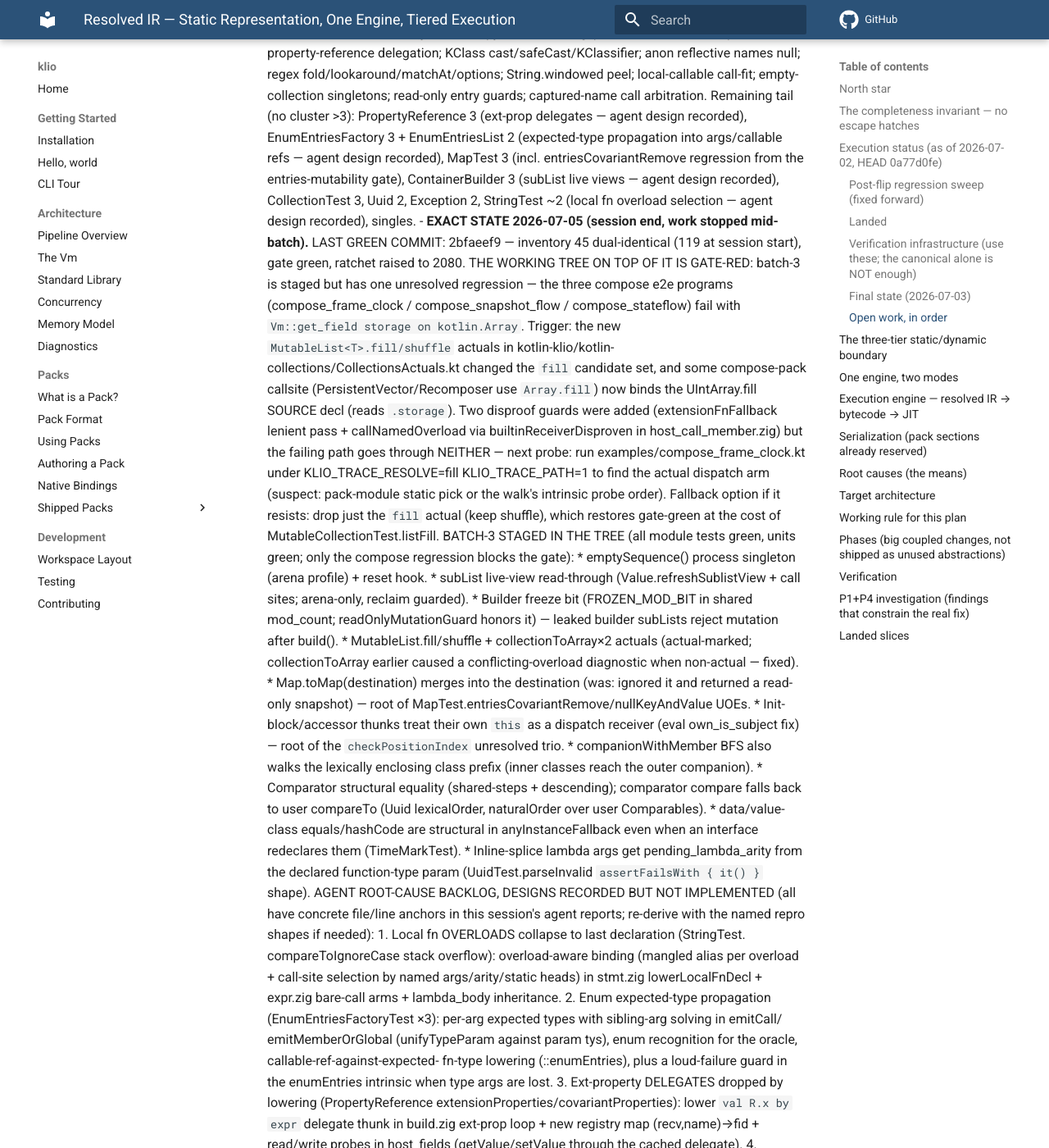
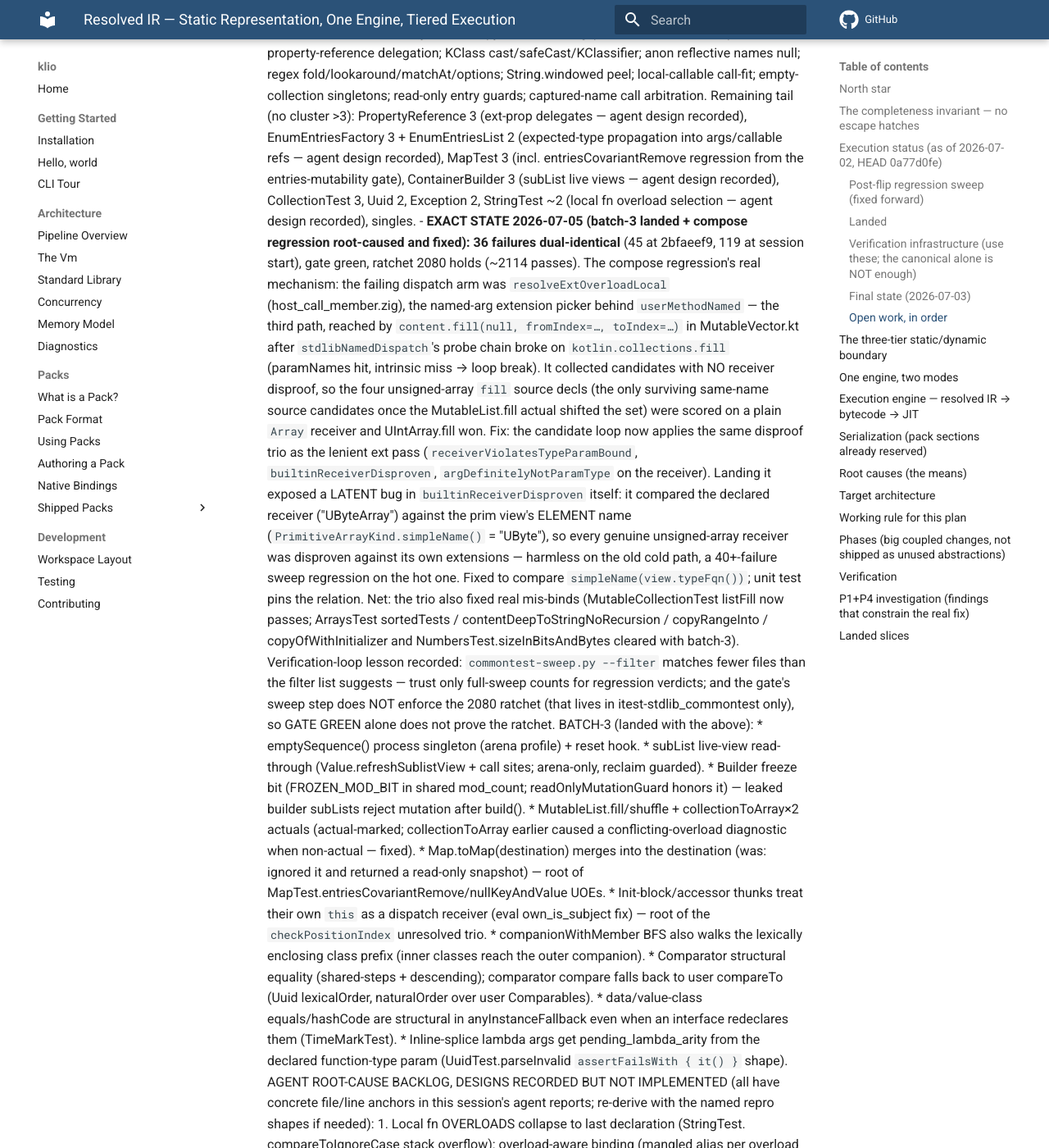
Before and after one commit to DrewCarlson/klio, an MkDocs documentation site: the page built from docs/resolution-unification-plan.md, in a window 1280 px wide and 1400 px high, scrolled down 10831 px. Shown: the whole window at 82% size. Built offline with MkDocs 1.6.1 and Material for MkDocs 9.7.7, drawn with Linux system fonts in a browser that asks for light colours; comment, search, counter and statistics services are not loaded; some of the changed text lies outside the part shown.

Commit message:
dispatch: receiver disproof in the named-arg extension picker
resolveExtOverloadLocal collected same-name extension candidates with no
receiver check, so a candidate whose declared receiver definitely excludes
the runtime receiver could win on argument score alone (UIntArray.fill
bound a plain Array receiver from MutableVector.fill(null, fromIndex=...,
toIndex=...) and read .storage). Apply the lenient ext pass's disproof
trio at candidate collection.

Landing it exposed a latent bug in builtinReceiverDisproven: it compared
the declared receiver against the prim view's ELEMENT name (UByte), never
the array name (UByteArray), disproving every genuine unsigned-array
receiver against its own extensions. Compare simpleName(view.typeFqn())
instead; a unit test pins the relation.

Fixes the three compose e2e programs; stdlib commontest failures drop
45 -> 36 dual-identical (listFill, sortedTests, contentDeepToString,
copyRangeInto, copyOfWithInitializer, sizeInBitsAndBytes cleared).

```diff
--- a/docs/resolution-unification-plan.md
+++ b/docs/resolution-unification-plan.md
@@ -520,29 +520,43 @@ Every phase of this plan is landed or boundary-recorded; nothing remains open.
         gate), ContainerBuilder 3 (subList live views — agent design
         recorded), CollectionTest 3, Uuid 2, Exception 2, StringTest ~2
         (local fn overload selection — agent design recorded), singles.
-      - **EXACT STATE 2026-07-05 (session end, work stopped mid-batch).**
-        LAST GREEN COMMIT: 2bfaeef9 — inventory 45 dual-identical
-        (119 at session start), gate green, ratchet raised to 2080.
-        THE WORKING TREE ON TOP OF IT IS GATE-RED: batch-3 is staged but
-        has one unresolved regression — the three compose e2e programs
-        (compose_frame_clock / compose_snapshot_flow / compose_stateflow)
-        fail with `Vm::get_field storage on kotlin.Array`. Trigger: the
-        new `MutableList<T>.fill/shuffle` actuals in
-        kotlin-klio/kotlin-collections/CollectionsActuals.kt changed the
-        `fill` candidate set, and some compose-pack callsite
-        (PersistentVector/Recomposer use `Array.fill`) now binds the
-        UIntArray.fill SOURCE decl (reads `.storage`). Two disproof
-        guards were added (extensionFnFallback lenient pass +
-        callNamedOverload via builtinReceiverDisproven in
-        host_call_member.zig) but the failing path goes through NEITHER
-        — next probe: run examples/compose_frame_clock.kt under
-        KLIO_TRACE_RESOLVE=fill KLIO_TRACE_PATH=1 to find the actual
-        dispatch arm (suspect: pack-module static pick or the walk's
-        intrinsic probe order). Fallback option if it resists: drop just
-        the `fill` actual (keep shuffle), which restores gate-green at
-        the cost of MutableCollectionTest.listFill.
-        BATCH-3 STAGED IN THE TREE (all module tests green, units green;
-        only the compose regression blocks the gate):
+      - **EXACT STATE 2026-07-05 (batch-3 landed + compose regression
+        root-caused and fixed): 36 failures dual-identical** (45 at
+        2bfaeef9, 119 at session start), gate green, ratchet 2080 holds
+        (~2114 passes).
+        The compose regression's real mechanism: the failing dispatch arm
+        was `resolveExtOverloadLocal` (host_call_member.zig), the
+        named-arg extension picker behind `userMethodNamed` — the third
+        path, reached by `content.fill(null, fromIndex=…, toIndex=…)` in
+        MutableVector.kt after `stdlibNamedDispatch`'s probe chain broke
+        on `kotlin.collections.fill` (paramNames hit, intrinsic miss →
+        loop break). It collected candidates with NO receiver disproof,
+        so the four unsigned-array `fill` source decls (the only
+        surviving same-name source candidates once the MutableList.fill
+        actual shifted the set) were scored on a plain `Array` receiver
+        and UIntArray.fill won. Fix: the candidate loop now applies the
+        same disproof trio as the lenient ext pass
+        (`receiverViolatesTypeParamBound`, `builtinReceiverDisproven`,
+        `argDefinitelyNotParamType` on the receiver). Landing it exposed
+        a LATENT bug in `builtinReceiverDisproven` itself: it compared
+        the declared receiver ("UByteArray") against the prim view's
+        ELEMENT name (`PrimitiveArrayKind.simpleName()` = "UByte"), so
+        every genuine unsigned-array receiver was disproven against its
+        own extensions — harmless on the old cold path, a 40+-failure
+        sweep regression on the hot one. Fixed to compare
+        `simpleName(view.typeFqn())`; unit test pins the relation. Net:
+        the trio also fixed real mis-binds (MutableCollectionTest
+        listFill now passes; ArraysTest sortedTests /
+        contentDeepToStringNoRecursion / copyRangeInto /
+        copyOfWithInitializer and NumbersTest.sizeInBitsAndBytes cleared
+        with batch-3).
+        Verification-loop lesson recorded: `commontest-sweep.py
+        --filter` matches fewer files than the filter list suggests —
+        trust only full-sweep counts for regression verdicts; and the
+        gate's sweep step does NOT enforce the 2080 ratchet (that lives
+        in itest-stdlib_commontest only), so GATE GREEN alone does not
+        prove the ratchet.
+        BATCH-3 (landed with the above):
         * emptySequence() process singleton (arena profile) + reset hook.
         * subList live-view read-through (Value.refreshSublistView +
           call sites; arena-only, reclaim guarded).
@@ -644,17 +658,31 @@ Every phase of this plan is landed or boundary-recorded; nothing remains open.
             (DurationTest.parseAndFormatInUnits).
         19. GroupingTest.groupingProducers: sourceIterator recursion on
             the Grouping synth — undiagnosed.
-        20. SequenceTest.orEmpty residue should be fixed by the staged
-            emptySequence singleton — verify with the batch.
-      - **Named remainder** (real, deterministic, 115 total): ArraysTest
-        contentDeepToStringNoRecursion (`toString` on `kotlin.Array`),
-        copyRangeInto (`UIntArray expects an Int size`),
-        copyOfWithInitializer, sortedTests (`toArray` on
-        `kotlin.String`), shuffle (now an Illegal-value assertion deeper
-        in the test); NumbersTest.sizeInBitsAndBytes (Type);
-        EnumEntriesFactoryTest ×3; CollectionTest
-        abstractCollectionToArray / sumOf / plusCollectionInference /
-        toStringContainingThis.
+        20. SequenceTest.orEmpty residue — VERIFIED NOT fixed by the
+            emptySequence singleton (still fails post-batch: `Expected
+            <Sequence>, actual <Sequence>` — an identity, not type,
+            mismatch); still open.
+      - **Named remainder (the full 36, post-batch, dual-identical)**:
+        ArraysTest.orEmptyNull (pre-existing at 2bfaeef9, verified via
+        worktree build); Base64Test.common; CollectionTest
+        abstractCollectionToArray / plusCollectionInference / sumOf;
+        ConcurrentModificationTest mutableList / subList;
+        ContainerBuilderTest buildList / buildMap / listBuilderSubList;
+        CoroutineContextTest.testInterceptor;
+        CoroutinesReferenceValuesTest.testBadClass;
+        DurationTest.parseAndFormatInUnits; EnumEntriesFactoryTest ×3;
+        EnumEntriesListTest ×2; ExceptionTest ×2;
+        GroupingTest.groupingProducers;
+        KTypeProjectionTest.constructorArgumentsValidation;
+        MapTest.modifiedBackingMapOfEntry; MutableCollectionTest.shuffle
+        (`lastIndex` on ArrayDeque.Companion); PropertyReferenceTest
+        extensionProperties / covariantProperties / memberProperties;
+        ReversedViewsTest.testIteratorRemove;
+        SequenceBuilderTest testExceptionInCoroutine /
+        testParallelIteration; SequenceTest.orEmpty; SetOperationsTest
+        intersectByteArray / intersectShortArray;
+        StringBuilderTest.overflow; StringTest.compareToIgnoreCase;
+        UuidTest.parseInvalid. Every one maps to a backlog item above.
       Also recorded: the remaining expect-with-impl drops in `retainDecl`
       stay until the registry carries declaration-aligned entries (the
       `retainDecl` comment marks it); `kotlin.String.repeat` vs
```
Also changed, not shown: 1 other file.
